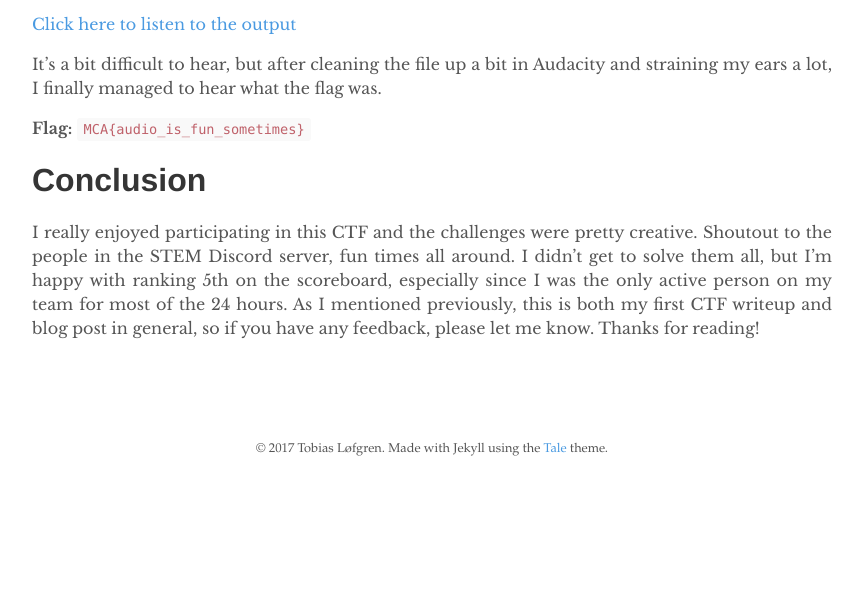
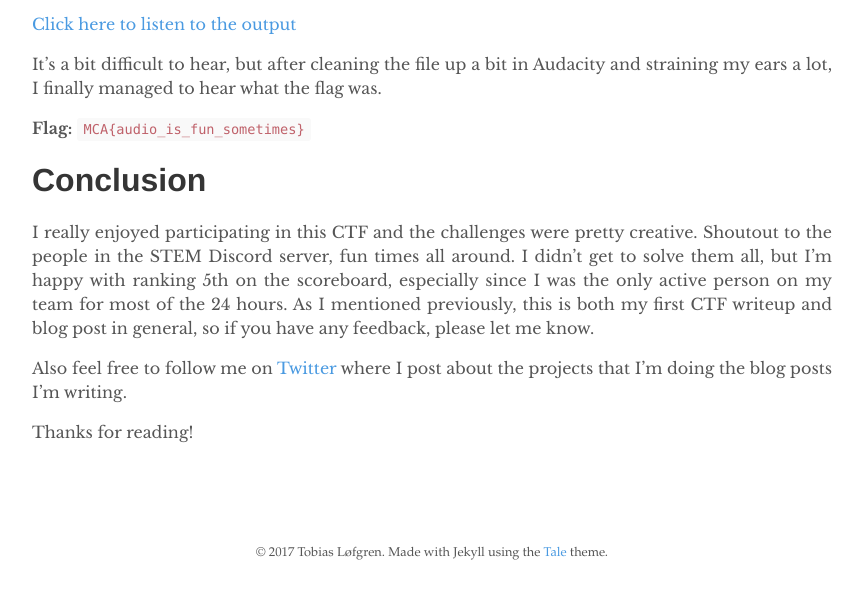
Before and after one commit to tobloef/tobloef.github.io, a Jekyll site: the page built from _posts/2017-10-07-mitre-ctf-2017.md, in a window 1280 px wide and 900 px high, scrolled down 6988 px, cut to the strip 304-900 px from the top of the window. Shown: the whole strip, without its empty margins (208-1071 px from the left). Built offline with Jekyll 4.4.1, drawn with Linux system fonts in a browser that asks for light colours; comment, search, counter and statistics services are not loaded; before the commit the page ends 7784 px from its top, so only the background shows below that.

Commit message:
Update mitre blog post

```diff
--- a/_posts/2017-10-07-mitre-ctf-2017.md
+++ b/_posts/2017-10-07-mitre-ctf-2017.md
@@ -136,4 +136,8 @@
 **Flag:** `MCA{audio_is_fun_sometimes}`
 
 # Conclusion
-I really enjoyed participating in this CTF and the challenges were pretty creative. Shoutout to the people in the STEM Discord server, fun times all around. I didn't get to solve them all, but I'm happy with ranking 5th on the scoreboard, especially since I was the only active person on my team for most of the 24 hours. As I mentioned previously, this is both my first CTF writeup and blog post in general, so if you have any feedback, please let me know. Thanks for reading!
+I really enjoyed participating in this CTF and the challenges were pretty creative. Shoutout to the people in the STEM Discord server, fun times all around. I didn't get to solve them all, but I'm happy with ranking 5th on the scoreboard, especially since I was the only active person on my team for most of the 24 hours. As I mentioned previously, this is both my first CTF writeup and blog post in general, so if you have any feedback, please let me know.
+
+Also feel free to follow me on [Twitter](https://twitter.com/tobloef) where I post about the projects that I'm doing the blog posts I'm writing.
+
+Thanks for reading!
```
